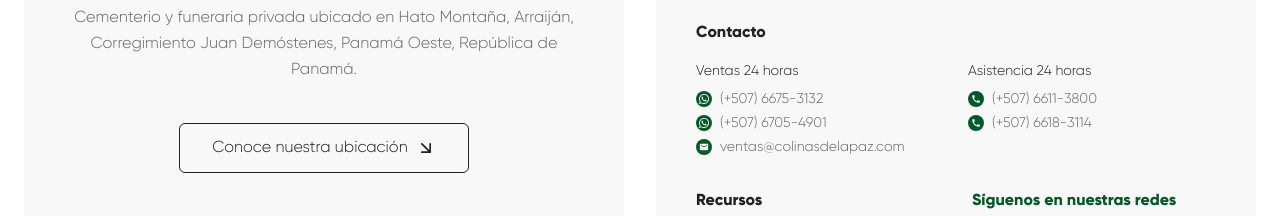
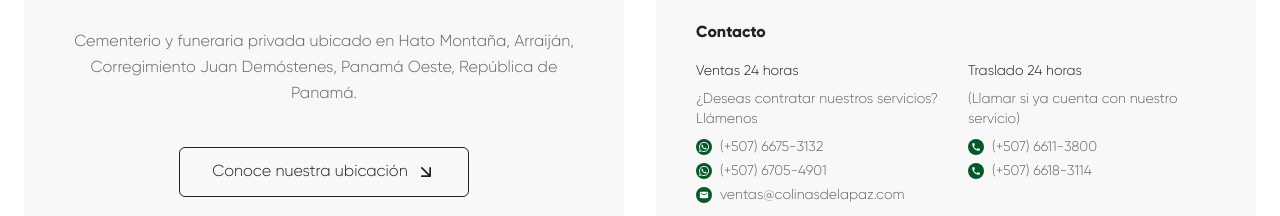
Before and after one commit to GrupoSemah/colinaswebpage, an Astro site: page / in a window 1280 px wide. Shown: the part 4103-4319 px from the top of the page. Built offline with nearby package versions, Linux system fonts and the light colour scheme; Astro itself is replaced by a stand-in of ours.

Commit message:
feat: Adding new footer

```diff
--- a/src/components/Shared/footer/Footer.astro
+++ b/src/components/Shared/footer/Footer.astro
@@ -66,6 +66,7 @@
             <div class="grid grid-cols-1 md:grid-cols-2 gap-4 md:gap-6">
               <div>
                 <div class="text-sm font-medium text-dark-gray mb-2">Ventas 24 horas</div>
+                <p class="text-sm text-gray-accessible mb-2">¿Deseas contratar nuestros servicios? Llámenos</p>
                 <a href="https://wa.me/50766753132" target="_blank" rel="noopener noreferrer" class="flex items-center gap-2 mb-1 hover:text-green-primary transition-colors cursor-pointer" aria-label="Contactar ventas por WhatsApp">
                   <div class="w-4 h-4 bg-green-dark rounded-full flex items-center justify-center">
                     <svg class="w-2.5 h-2.5 text-white" fill="currentColor" viewBox="0 0 24 24">
@@ -92,7 +93,8 @@
                 </div>
               </div>
               <div>
-                <div class="text-sm font-medium text-dark-gray mb-2">Asistencia 24 horas</div>
+                <div class="text-sm font-medium text-dark-gray mb-2">Traslado 24 horas</div>
+                <p class="text-sm text-gray-accessible mb-2">(Llamar si ya cuenta con nuestro servicio)</p>
                 <div class="space-y-1">
                   <div class="flex items-center gap-2">
                     <div class="w-4 h-4 bg-green-dark rounded-full flex items-center justify-center">
```
